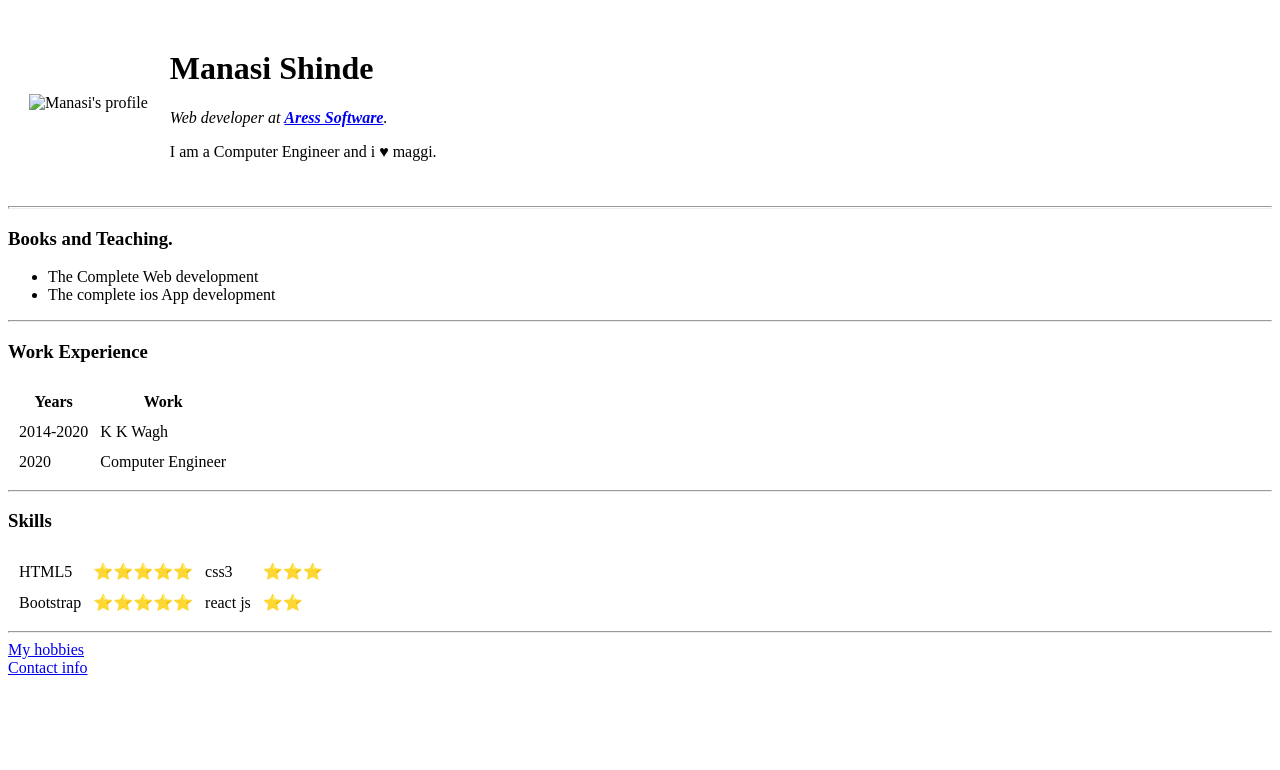
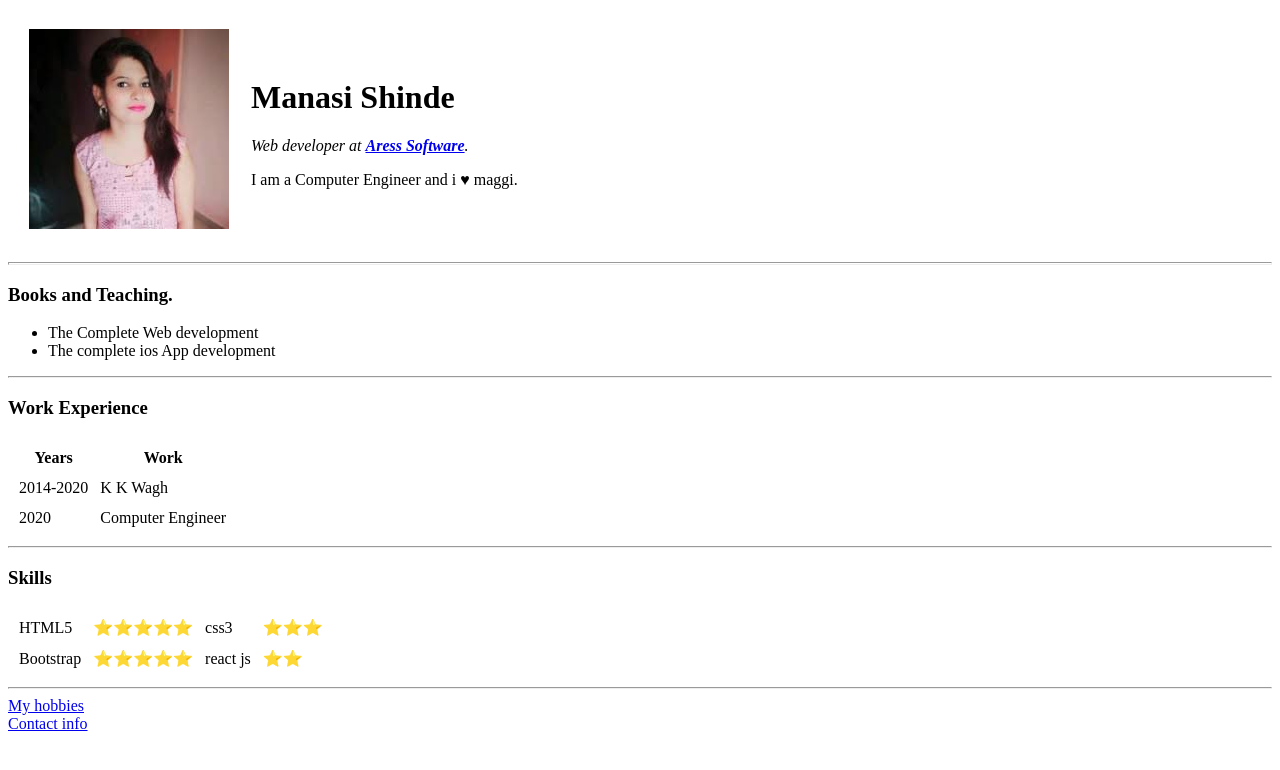
Before and after one commit to mansishinde345/cv, a plain HTML site: page index.html in a window 1280 px wide. Drawn offline with Linux system fonts and the light colour scheme.

Commit message:
Add files via upload

```diff
--- a/index.html
+++ b/index.html
@@ -7,7 +7,7 @@
   <body>
     <table cellspacing="20">
       <tr>
-        <td><img src="images/manu.jpg" alt="Manasi's profile"></td>
+        <td><img src="manu.jpg" alt="Manasi's profile"></td>
         <td><h1>Manasi Shinde</h1>
         <p><em>Web developer at <strong><a href="https://www.aress.com/">Aress Software</a></strong>.</em></p>
         <p>I am a Computer Engineer and i ♥ maggi.</p></td>
```
